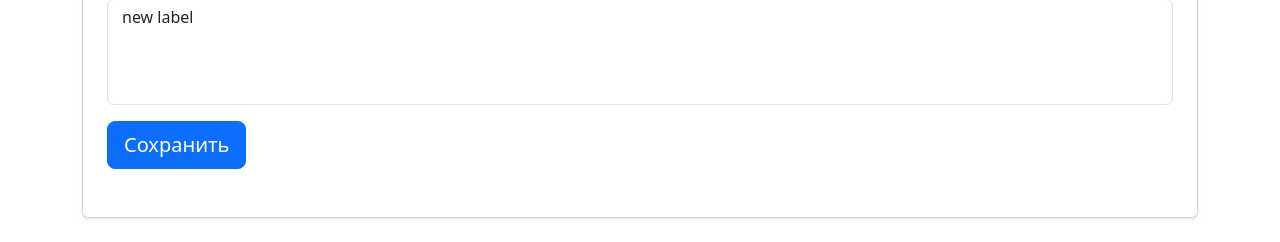
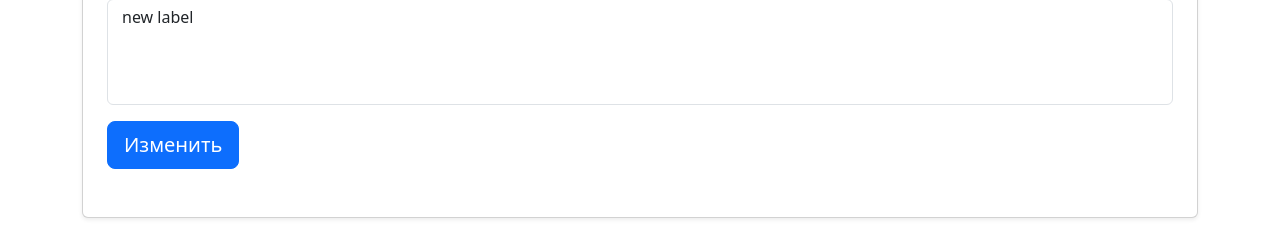
Before and after one commit to DanaSenko/python-project-52, a Django app: page /tasks/2/update/ in a window 1280 px wide. Shown: the part 770-1012 px from the top of the page. Run offline with Django 5.2, Linux system fonts and the light colour scheme; a user stored in the database is signed in; data comes from the database, SQL or seed files in the repository; data that the repository does not hold is empty; some libraries are stand-ins or nearby versions.

Commit message:
Update task_update.html

```diff
--- a/task_manager/tasks/templates/task_update.html
+++ b/task_manager/tasks/templates/task_update.html
@@ -15,7 +15,7 @@
             </div>
             {% endfor %}
         </div>
-        <button type="submit" class="btn btn-primary btn-lg">Сохранить</button>
+        <button type="submit" class="btn btn-primary btn-lg">Изменить</button>
     </form>
 </div>
 {% endblock%}
```
